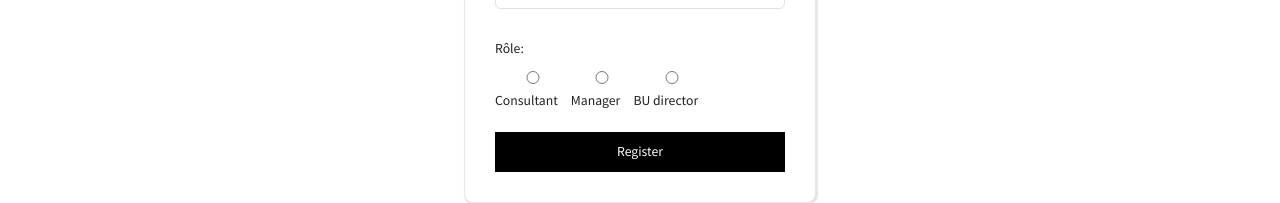
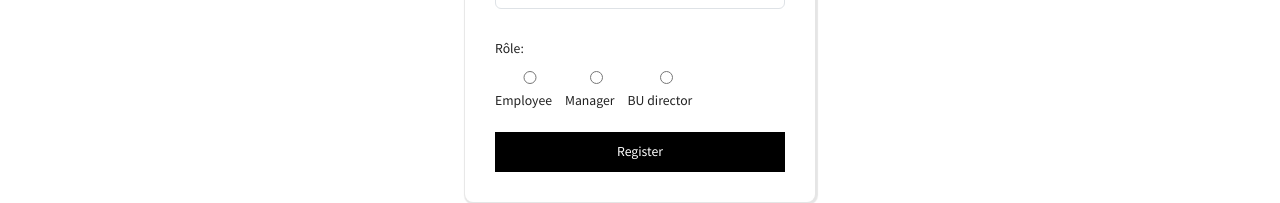
Before and after one commit to WChaffar/PFE_PROJECT, a React (Create React App) app in the folder client/: page /register in a window 1280 px wide. Shown: the part 591-794 px from the top of the page. Built offline with nearby package versions, Linux system fonts and the light colour scheme.

Commit message:
after changing the role consultant with employee

```diff
--- a/client/src/components/Register.js
+++ b/client/src/components/Register.js
@@ -144,8 +144,8 @@ const RegisterForm = () => {
               <br />
               <div role="group" className="form-group">
                 <label>
-                  <Field type="radio" name="role" value="Consultant" />
-                  Consultant
+                  <Field type="radio" name="role" value="Employee" />
+                  Employee
                 </label>
                 <label>
                   <Field type="radio" name="role" value="Manager" />
--- a/client/src/scenes/ReviewAccounts/index.js
+++ b/client/src/scenes/ReviewAccounts/index.js
@@ -366,7 +366,7 @@ const ReviewAccounts = () => {
     };
 
     const handleModifyManagerConfirmation = async () => {
-      if (row.row.role === "Consultant") {
+      if (row.row.role === "Employee") {
         if (selectedManager === null) {
           setConfirmError("You should assign this user to a Manager !");
         } else {
@@ -426,7 +426,7 @@ const ReviewAccounts = () => {
         (row.row.manager === null ||
           row.row.manager === undefined ||
           row.row.manager === "") &&
-        row.row.role === "Consultant"
+        row.row.role === "Employee"
       ) {
         if (selectedBU === null) {
           setConfirmError("You should assign this user to a business unit !");
@@ -514,7 +514,7 @@ const ReviewAccounts = () => {
             <ListItemIcon>✏️</ListItemIcon>
             <ListItemText primary="Modify business unit" />
           </MenuItem>
-          {row.row.role === "Consultant" && (
+          {row.row.role === "Employee" && (
             <MenuItem onClick={() => handleClose("ModifyManager")}>
               {" "}
               <ListItemIcon>✏️</ListItemIcon>
@@ -572,7 +572,7 @@ const ReviewAccounts = () => {
                 </DialogContentText>
               )}
             {row.row.status === "Waiting for validation" &&
-              row.row.role === "Consultant" &&
+              row.row.role === "Employee" &&
               (!row.row.businessUnit ||
                 (typeof row.row.businessUnit === "object" &&
                   Object.keys(row.row.businessUnit).length < 1) ||
```
